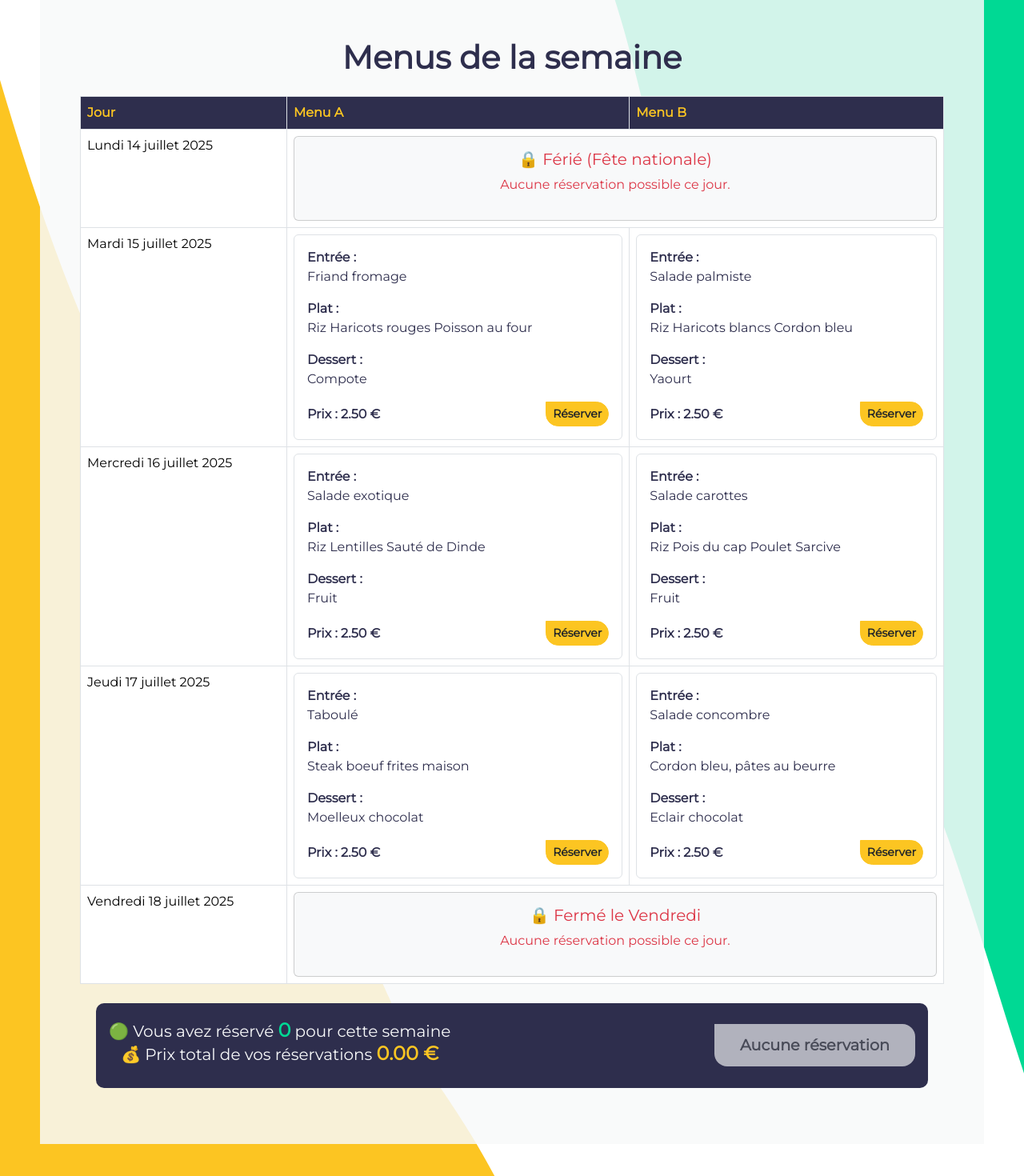
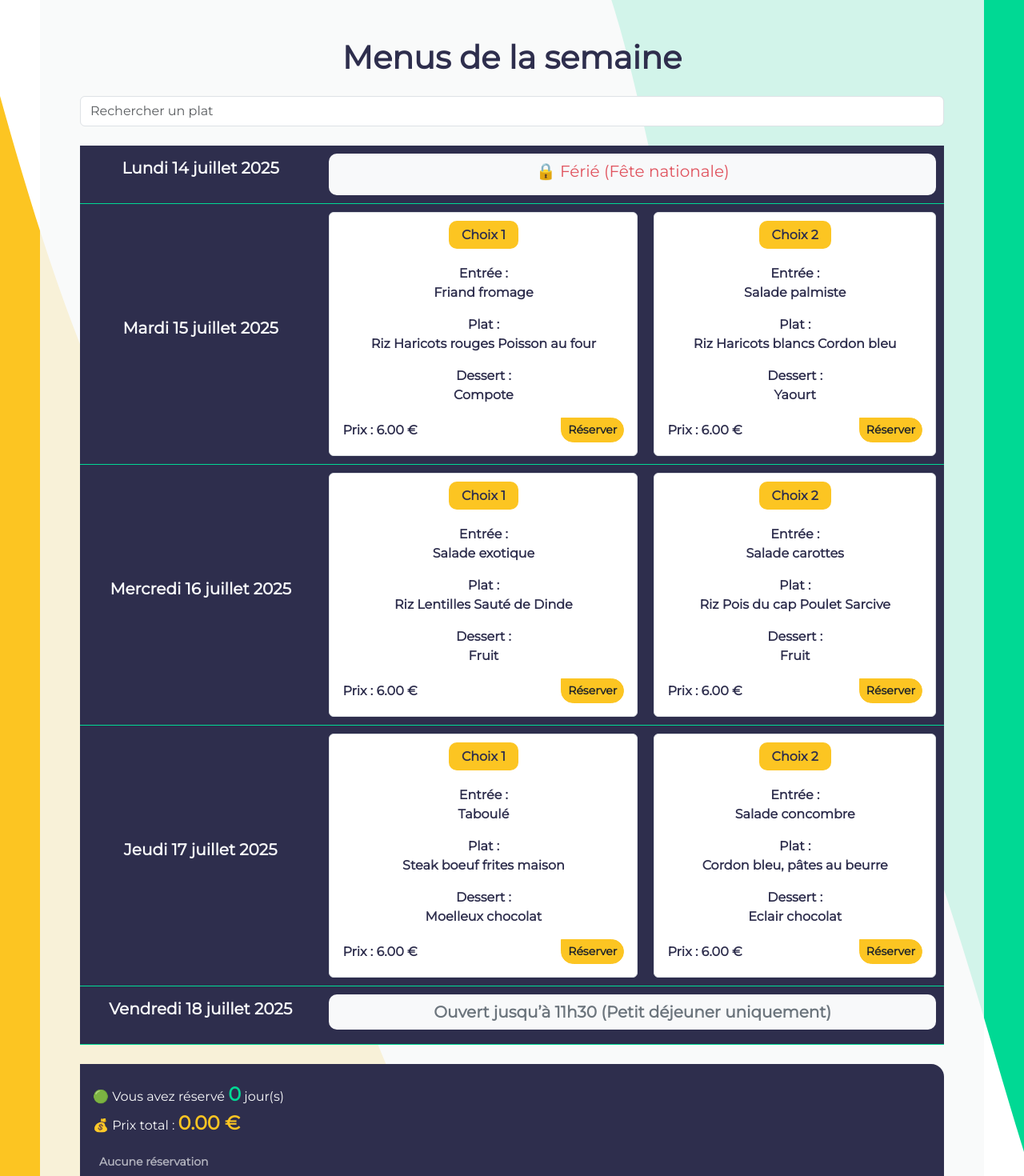
Before and after one commit to MSM974/C3PO-MS, a React (Create React App) app in the folder c3po-app-frontend/: page /liste-de-menus in a window 1280 px wide. Shown: the part 220-1690 px from the top of the page at 80% size. Built offline with nearby package versions, Linux system fonts and the light colour scheme; sample sign-in values are in the browser's storage; a small style sheet from the web is missing.

Commit message:
fix us21 us22 and creation a filter

```diff
--- a/c3po-app-frontend/src/assets/css/base/_global.css
+++ b/c3po-app-frontend/src/assets/css/base/_global.css
@@ -24,3 +24,9 @@ h1, h2, h3, h4 {
 .text-navy {
   color: var(--primary);
 }
+
+/* background */
+
+.bg-warning {
+  background-color: var(--primary);
+}
--- a/c3po-app-frontend/src/assets/css/components/_card.css
+++ b/c3po-app-frontend/src/assets/css/components/_card.css
@@ -5,6 +5,13 @@
   overflow-x: auto;
   background-color: #f8f9fad8;
   margin: 50px;
+}
+.search-input {
+  max-width: 250px;
+  padding: 0.4rem 0.8rem;
+  font-size: 1rem;
+  border-radius: 8px;
+  border: 1px solid #ccc;
 }
 
 .menu-title {
@@ -23,112 +30,75 @@
   border-radius: 0 1rem 1rem;
 }
 
-.table-c3po {
+
+.c3po-table td {
   background-color: var(--primary);
-  color: #fff;
-}
-.table-c3po th {
-  background-color: var(--primary);
-  color: #fcc522;
-  border-radius: 10;
-}
-.table-c3po td {
-  background-color: #2e2e4d;
+  color: var(--success);
+  align-content: center;
+  font-weight: 700;
+  padding: 10px;
+  margin: 20px;
+
 }
 
-.menu-grid-corner {
-  writing-mode: vertical-rl;
-  text-orientation: mixed;
-  background: var(--primary);
+
+.table-date {
+  background-color: var(--success);
+  color: var(--primary);
+  text-align: center;
+  font-weight: 700;
+  padding: 10px;
+  margin: 20px;
+  border:none;
+  border-radius: 10px;
+
 }
 
-.menu-grid-day {
+
+
+.table-exceptional {
+  color: var(--danger);
+  background-color: var(--light);
+  text-align: center;
   padding: 10px;
-  background-color: var(--success);
-  color: var(--primary);
+  font-weight: 700;
   border-radius: 10px;
-  border: var(--success) solid 1px;
-  margin: 10px;
 }
 
-.menu-grid-row {
-  display: grid;
-  grid-template-columns: 80px repeat(5, 1fr);
+.card-exceptional {
+  color: var(--danger);
+  background-color: var(--primary);
+  text-align: center;
+  padding: 20px;
+  font-weight: 700;
 }
 
-.menu-grid-label {
-  writing-mode: vertical-lr;
-  text-orientation: upright;
+
+.card-mobile {
+
+  background-color: var(--primary);
+  padding: 20px;
+  border-radius: 10px;
+  border-radius: 0 1rem 1rem;
+
+}
+
+
+.date-mobile {
+  color: var(--primary);
   background-color: var(--success);
+  font-weight: 700;
+  padding: 10px;
+  border-radius: 10px;
   text-align: center;
-  display: flex;
-  justify-content: center;
-  align-items: center;
+}
+
+.badge-choice {
+  background-color: var(--warning);
+  color: var(--primary);
+  padding: 0.5rem 1rem;
+  border-radius: 10px;
   font-weight: bold;
-  margin: 10px;
-  color: var(--primary);
-  border-radius: 10px;
 
 
 }
-
-.menu-grid-cell {
-  padding: 0.5rem;
-  border: var(--light);
-}
-
-.closed {
-  color: var(--danger);
-  text-align: center;
-  font-weight: bold;
-  padding-top: 2rem;
-}
-
-.no-menu {
-  font-style: italic;
-  color: gray;
-  text-align: center;
-}
-
-.menu-summary {
-  text-align: center;
-  padding: 20px;
-  border-radius: 10px;
-  background-color: var(--primary);
-  color: var(--light);
-  margin: 20px;
-}
-
-.menu-summary h4 {
-  margin-bottom: 1rem;
-  color: var(--success);
-}
-.menu-summary h3 {
-  margin-bottom: 1rem;
-  color: var(--warning);
-}
-
-.menu-summary button {
-
-  background-color: var(--success);
-  color: var(--primary);
-  padding: 0.75rem 2rem;
-  font-size: 1.2rem;
-  border: none;
-
-
-}
-
-/* TABLEAU visible uniquement à partir de md */
-@media (max-width: 767px) {
-  .menu-table {
-    display: none;
-  }
-}
-
-/* VERSION MOBILE (cartes) masquée dès tablette */
-@media (min-width: 768px) {
-  .menu-cards {
-    display: none;
-  }
-}
--- a/c3po-app-frontend/src/components/MenuCard.jsx
+++ b/c3po-app-frontend/src/components/MenuCard.jsx
@@ -2,7 +2,7 @@ import React from 'react';
 import { EXCEPTIONAL_DAYS } from '../data/data.js';
 
 /**
- * Component to display one lunch menu with a reservation button.
+ * Component to display one lunch menu with a reservation btn.
  * Shows alerts for exceptional days (closed or partial).
  *
  * @param {Object} props
@@ -31,19 +31,10 @@ const MenuCard = ({
 
   return (
     <div className="border rounded p-3 bg-white text-navy">
-      {/* Show exceptional day notice */}
-      {exceptionalDay && (
-        <div
-          className={`alert ${
-            exceptionalDay.status === 'CLOSED' ? 'alert-danger' : 'alert-warning'
-          } py-1 px-2 text-center mb-2`}
-          style={{ fontSize: '0.9em' }}
-        >
-          {exceptionalDay.message}
-        </div>
-      )}
 
-      <p className="card-text">
+      <span className="badge-choice align-items-center">{choice}
+      </span>
+      <p className="card-text pt-4">
         <strong className="fs-6">Entrée :</strong><br />{entree}
       </p>
       <p className="card-text">
--- a/c3po-app-frontend/src/components/MenuList.jsx
+++ b/c3po-app-frontend/src/components/MenuList.jsx
@@ -1,14 +1,19 @@
 import React, { useState } from 'react';
 import { useLocation } from 'react-router-dom';
 import MenuCard from './MenuCard';
+import MenuSearch from './MenuSearch';
 import { menus, EXCEPTIONAL_DAYS } from '../data/data.js';
 import { getPriceForRole } from '../logic/users.js';
+import { getLunchMenusForDate } from '../logic/menus.js';
+
 
 const MenuList = () => {
   const location = useLocation();
   const subRole = location.state?.subRole || localStorage.getItem('subRole') || 'Apprenant';
 
   const [reservations, setReservations] = useState({});
+  const [searchTerm, setSearchTerm] = useState('');
+
   const pricePerMeal = getPriceForRole(subRole, 'DEJEUNER');
 
   const handleReservation = (dayKey, menuchoice) => {
@@ -24,7 +29,16 @@ const MenuList = () => {
   const totalPrice = totalReserved * pricePerMeal;
 
   const handleSubmit = () => {
-    alert(`✅ Réservations confirmées pour ${totalReserved} jour(s).\n💰 Total : ${totalPrice.toFixed(2)} €`);
+    const confirmation = window.confirm(
+      `📝 Vous avez réservé ${totalReserved} jour(s).\n💰 Total : ${totalPrice.toFixed(2)} €\n\nSouhaitez-vous confirmer ces réservations ?`
+    );
+
+    if (confirmation) {
+      alert(`✅ Réservations confirmées !\nBon appétit ! 🍽️`);
+
+    } else {
+      alert(`❌ Réservations annulées. Vous pouvez les modifier avant de valider.`);
+    }
   };
 
   const jours = menus.map(day => ({
@@ -34,124 +48,184 @@ const MenuList = () => {
     }).replace(/^./, str => str.toUpperCase())
   }));
 
+  const hasMenuError = !Array.isArray(menus) || menus.length === 0;
+
+
+  // Filtrer les jours en fonction de la recherche
+  const filteredJours = jours.filter(jour => {
+    const lunchMenus = getLunchMenusForDate(menus, jour.date).filter(menu =>
+      menu.entree.toLowerCase().includes(searchTerm) ||
+      menu.plat.toLowerCase().includes(searchTerm) ||
+      menu.dessert.toLowerCase().includes(searchTerm)
+    );
+
+    // Si la recherche est vide → on garde tous les jours y compris les fermetures
+    if (searchTerm.trim() === '') {
+      return lunchMenus.length > 0 || EXCEPTIONAL_DAYS[jour.date];
+    }
+
+    // Si une recherche est active → garder uniquement les jours avec menus correspondants
+    return lunchMenus.length > 0;
+  });
+
   return (
     <div className="menu-wrapper">
       <h1 className="menu-title">Menus de la semaine</h1>
 
-      {/* TABLEAU POUR TABLETTE & DESKTOP */}
-      <div className="d-none d-md-block">
-        <table className="table table-bordered " style={{ backgroundColor: 'var(--primary)' }}>
-          <thead className="table-navy table-c3po">
-            <tr>
-              <th>Jour</th>
-              <th>Menu A</th>
-              <th>Menu B</th>
-            </tr>
-          </thead>
+      {hasMenuError ? (
+        <div className="alert alert-danger text-center my-4">
+          ❌ Erreur lors du chargement des menus, veuillez réessayer.
+        </div>
+      ) : (
+        <></> )}
+      {/* Barre de recherche */}
+      <MenuSearch searchTerm={searchTerm} onSearch={setSearchTerm} />
+
+      {filteredJours.length === 0 ? (
+        <div className="alert alert-danger text-center my-4">
+          ❌ Aucun menu ne correspond à votre recherche.
+        </div>
+      ) : (
+        <>
+          {/* TABLEAU DESKTOP */}
+          <div className="d-none d-md-block resize-box">
+            <table className="table c3po-table">
               <tbody>
-            {jours.map(jour => (
-              <tr key={jour.date}>
-                <td>{jour.formattedDate}</td>
-                {EXCEPTIONAL_DAYS[jour.date]?.status === 'CLOSED' ? (
+                {filteredJours.map(jour => {
+                  const exceptional = EXCEPTIONAL_DAYS[jour.date];
+
+                  const lunchMenus = getLunchMenusForDate(menus, jour.date).filter(menu =>
+                    menu.entree.toLowerCase().includes(searchTerm) ||
+                    menu.plat.toLowerCase().includes(searchTerm) ||
+                    menu.dessert.toLowerCase().includes(searchTerm)
+                  );
+
+                  if (lunchMenus.length === 0 && !exceptional) return null; // 👈 masque la carte
+                  return (
+                    <tr className='table-date' key={jour.date}>
+                      <td><p className='text-light fs-5'>{jour.formattedDate}</p></td>
+
+                      {exceptional?.status === 'CLOSED' ? (
                         <td colSpan={2} className="text-center">
-                    <div className="card bg-light text-danger p-3">
-                      <h5 className="mb-2">🔒 {EXCEPTIONAL_DAYS[jour.date].message}</h5>
-                      <p>Aucune réservation possible ce jour.</p>
+                          <div className="table-exceptional">
+                            <h5 className="mb-2">🔒 {exceptional.message}</h5>
                           </div>
+                        </td>
+                      ) : lunchMenus.length === 0 ? (
+                        <td colSpan={2}> <h5 className="table-exceptional text-secondary">
+                          {exceptional?.status === 'PARTIAL'
+                            ? exceptional.message
+                            : 'Aucun déjeuner disponible'}</h5>
                         </td>
                       ) : (
                         <>
                           <td>
                             <MenuCard
                               dayKey={jour.date}
-                        choice={'Menu A'}
-                        {...jour.menus.find(m => m.choice === 'Menu A')}
+                              choice={'Choix 1'}
+                              {...lunchMenus.find(m => m.choice === 'Choix 1')}
                               price={pricePerMeal.toFixed(2)}
-                        isSelected={isSelected(jour.date, 'Menu A')}
-                        isDisabled={reservations[jour.date] && reservations[jour.date] !== 'Menu A'}
+                              isSelected={isSelected(jour.date, 'Choix 1')}
+                              isDisabled={reservations[jour.date] && reservations[jour.date] !== 'Choix 1'}
                               onReservation={handleReservation}
                             />
                           </td>
                           <td>
                             <MenuCard
                               dayKey={jour.date}
-                        choice={'Menu B'}
-                        {...jour.menus.find(m => m.choice === 'Menu B')}
+                              choice={'Choix 2'}
+                              {...lunchMenus.find(m => m.choice === 'Choix 2')}
                               price={pricePerMeal.toFixed(2)}
-                        isSelected={isSelected(jour.date, 'Menu B')}
-                        isDisabled={reservations[jour.date] && reservations[jour.date] !== 'Menu B'}
+                              isSelected={isSelected(jour.date, 'Choix 2')}
+                              isDisabled={reservations[jour.date] && reservations[jour.date] !== 'Choix 2'}
                               onReservation={handleReservation}
                             />
                           </td>
                         </>
                       )}
                     </tr>
-            ))}
+                  );
+                })}
               </tbody>
             </table>
           </div>
 
-      {/* VERSION MOBILE EN CARTES */}
+          {/* VERSION MOBILE */}
           <div className="d-md-none">
-        {jours.map(jour => (
-          <div key={jour.date} className="mb-4">
-            <h5>{jour.formattedDate}</h5>
+          {filteredJours.map(jour => {
+            const exceptional = EXCEPTIONAL_DAYS[jour.date];
 
-            {EXCEPTIONAL_DAYS[jour.date]?.status === 'CLOSED' ? (
-              <div className="card bg-white text-danger p-3">
-                <h5 className="mb-2">🔒 {EXCEPTIONAL_DAYS[jour.date].message}</h5>
-                <p>Aucune réservation possible ce jour.</p>
+            const lunchMenus = getLunchMenusForDate(menus, jour.date).filter(menu =>
+              menu.entree.toLowerCase().includes(searchTerm) ||
+              menu.plat.toLowerCase().includes(searchTerm) ||
+              menu.dessert.toLowerCase().includes(searchTerm)
+            );
+
+            if (lunchMenus.length === 0 && !exceptional) return null; // 👈 masque la carte
+
+              return (
+                <div key={jour.date} className="mb-4 card-mobile">
+                  <h5 className='date-mobile'>{jour.formattedDate}</h5>
+
+                  {exceptional?.status === 'CLOSED' ? (
+                    <div className="card-exceptional">
+                      <h5 className="m-0"> {exceptional.message}</h5>
+                    </div>
+                  ) : lunchMenus.length === 0 ? (
+                    <div className="card-exceptional text-secondary">
+                      <p className="m-0">
+                        {exceptional?.status === 'PARTIAL'
+                          ? exceptional.message
+                          : 'Aucun déjeuner disponible'}
+                      </p>
                     </div>
                   ) : (
                     <>
-                <div className="mb-3">
-                  <div className="fw-bold">Menu A</div>
+                      <div className='mt-3'>
                         <MenuCard
                           dayKey={jour.date}
-                    choice={'Menu A'}
-                    {...jour.menus.find(m => m.choice === 'Menu A')}
+                          choice={'Choix 1'}
+                          {...lunchMenus.find(m => m.choice === 'Choix 1')}
                           price={pricePerMeal.toFixed(2)}
-                    isSelected={isSelected(jour.date, 'Menu A')}
-                    isDisabled={reservations[jour.date] && reservations[jour.date] !== 'Menu A'}
+                          isSelected={isSelected(jour.date, 'Choix 1')}
+                          isDisabled={reservations[jour.date] && reservations[jour.date] !== 'Choix 1'}
                           onReservation={handleReservation}
                         />
                       </div>
 
-                <div>
-                  <div className="fw-bold">Menu B</div>
+                      <div className='mt-3'>
                         <MenuCard
                           dayKey={jour.date}
-                    choice={'Menu B'}
-                    {...jour.menus.find(m => m.choice === 'Menu B')}
+                          choice={'Choix 2'}
+                          {...lunchMenus.find(m => m.choice === 'Choix 2')}
                           price={pricePerMeal.toFixed(2)}
-                    isSelected={isSelected(jour.date, 'Menu B')}
-                    isDisabled={reservations[jour.date] && reservations[jour.date] !== 'Menu B'}
+                          isSelected={isSelected(jour.date, 'Choix 2')}
+                          isDisabled={reservations[jour.date] && reservations[jour.date] !== 'Choix 2'}
                           onReservation={handleReservation}
                         />
                       </div>
                     </>
                   )}
                 </div>
-        ))}
+              );
+            })}
           </div>
+        </>
+      )}
 
-
-      <div className="menu-summary d-flex justify-content-between align-items-center mt-4 px-3">
-        <h5>🟢 Vous avez réservé <span className='text-green fs-4 fw-bold'>{totalReserved}</span> pour cette semaine<br/>
-        💰 Prix total de vos réservations <span className='text-yellow fs-4 fw-bold'>{totalPrice.toFixed(2)} €</span></h5>
+      {/* Résumé des réservations */}
+      <div className="card-mobile text-light mt-4 px-3">
+        <p>
+          🟢 Vous avez réservé <span className='text-green fs-4 fw-bold'>{totalReserved}</span> jour(s)<br />
+          💰 Prix total : <span className='text-yellow fs-4 fw-bold'>{totalPrice.toFixed(2)} €</span>
+        </p>
 
         {totalReserved > 0 ? (
-          <button
-            className="btn btn-sm fw-bold btn-yellow"
-            onClick={handleSubmit}
-          >
+          <button className="btn btn-sm fw-bold btn-yellow" onClick={handleSubmit}>
             Valider mes réservations
           </button>
         ) : (
-          <button
-            className="btn btn-light border-0 text-muted btn-sm"
-            disabled
-          >
+          <button className="btn btn-navy border-0 btn-sm" disabled>
             Aucune réservation
           </button>
         )}
--- /dev/null
+++ b/c3po-app-frontend/src/components/MenuSearch.jsx
@@ -0,0 +1,23 @@
+// MenuSearch.js
+import React from 'react';
+/**
+ * Composant de recherche pour filtrer les plats du menu.
+ *
+ * @param {Object} props
+ * @param {string} props.searchTerm - Search term actual.
+ * @param {Function} props.onSearch - Function to call when search term changes
+ */
+
+const MenuSearch = ({ searchTerm, onSearch }) => {
+  return (
+    <input
+      type="text"
+      placeholder="Rechercher un plat"
+      value={searchTerm}
+      onChange={(e) => onSearch(e.target.value)}
+      className="form-control mb-4"
+    />
+  );
+};
+
+export default MenuSearch;
--- a/c3po-app-frontend/src/data/data.js
+++ b/c3po-app-frontend/src/data/data.js
@@ -9,7 +9,7 @@ export const menus = [
         name: "Poulet rôti",
         description: "Avec pommes de terre",
         type: "Déjeuner",
-        choice: "Menu A",
+        choice: "Choix 1",
         center: "Centre A",
         reserved: 5,
         consumed: 3,
@@ -22,7 +22,7 @@ export const menus = [
         name: "Gratin dauphinois",
         description: "Sans viande",
         type: "Déjeuner",
-        choice: "Menu B",
+        choice: "Choix 2",
         center: "Centre A",
         reserved: 2,
         consumed: 1,
@@ -40,7 +40,7 @@ export const menus = [
         name: "Poisson au four",
         description: "Avec riz haricots rouges",
         type: "Déjeuner",
-        choice: "Menu A",
+        choice: "Choix 1",
         center: "Centre A",
         reserved: 4,
         consumed: 3,
@@ -53,7 +53,7 @@ export const menus = [
         name: "Cordon bleu",
         description: "Avec haricots blancs",
         type: "Déjeuner",
-        choice: "Menu B",
+        choice: "Choix 2",
         center: "Centre A",
         reserved: 5,
         consumed: 2,
@@ -71,7 +71,7 @@ export const menus = [
         name: "Sauté de Dinde",
         description: "Avec lentilles",
         type: "Déjeuner",
-        choice: "Menu A",
+        choice: "Choix 1",
         center: "Centre A",
         reserved: 3,
         consumed: 2,
@@ -84,7 +84,7 @@ export const menus = [
         name: "Cuisse poulet sarcive",
         description: "Avec pois du cap",
         type: "Déjeuner",
-        choice: "Menu B",
+        choice: "Choix 2",
         center: "Centre A",
         reserved: 1,
         consumed: 0,
@@ -102,7 +102,7 @@ export const menus = [
         name: "Steak frites",
         description: "Maison",
         type: "Déjeuner",
-        choice: "Menu A",
+        choice: "Choix 1",
         center: "Centre A",
         reserved: 6,
         consumed: 5,
@@ -115,7 +115,7 @@ export const menus = [
         name: "Cordon bleu",
         description: "Avec pâtes au beurre",
         type: "Déjeuner",
-        choice: "Menu B",
+        choice: "Choix 2",
         center: "Centre A",
         reserved: 2,
         consumed: 1,
@@ -125,10 +125,39 @@ export const menus = [
       },
     ],
   },
+
   {
-    date: "2025-07-18", // Vendredi (pas de menu)
-    menus: [],
+    date: "2025-07-18", // Vendredi
+    menus: [
+      {
+        id: "menu-009",
+        name: "Classique",
+        description: "Café ou thé, croissant, jus d’orange",
+        type: "Petit Déjeuner",
+        choice: "Choix 1",
+        center: "Centre A",
+        reserved: 10,
+        consumed: 8,
+        entree: "Boissons au choix",
+        plat: "Viennoiseries",
+        dessert: "Fruits"
+      },
+      {
+        id: "menu-010",
+        name: "Formule santé",
+        description: "0 matières grasses",
+        type: "Petit Déjeuner",
+        choice: "Choix 2",
+        center: "Centre A",
+        reserved: 4,
+        consumed: 3,
+        entree: "Boissons au choix",
+        plat: "Pain complet & confiture",
+        dessert: "Fromage blanc"
+      }
+    ]
   },
+
 ];
 
 // ** RESERVATIONS
@@ -153,7 +182,7 @@ export const reservations = [
 export const users = [
   {
     id: "user-001",
-    name: "Mathilde Simatave",
+    name: "Mathilde",
     email: "m.s@example.com",
     roleId: "role-001",
   },
@@ -175,7 +204,7 @@ export const roles = [
   {
     id: "role-002",
     name: "Utilisateur",
-    permissions: ["reserve_menu"],
+    permissions: ["view_menu_list","reserve_menu"],
   },
 
   {
@@ -196,26 +225,36 @@ export const EXCEPTIONAL_DAYS = {
   "2025-06-09": { status: "CLOSED", message: "Férié (Lundi de Pentecôte)" },
   "2025-07-14": { status: "CLOSED", message: "Férié (Fête nationale)" },
   "2025-12-25": { status: "CLOSED", message: "Férié (Noël)" },
-  "2025-12-31": { status: "PARTIAL", message: "Ouvert jusqu’à 11h30 (Petit déjeuner uniquement)" },
+  "2025-07-11": { status: "PARTIAL", message: "Ouvert jusqu’à 11h30 (Petit déjeuner uniquement)" },
 };
 
-// --- Ajout automatique des jours fermés : vendredi (5), samedi (6), dimanche (0) ---
+// --- Ajout automatique des jours fermés : samedi (6), dimanche (0) ---
 menus.forEach((menuDay) => {
   const date = new Date(menuDay.date);
   const day = date.getDay(); // 0 = dimanche, 5 = vendredi, 6 = samedi
 
-  if ((day === 5 || day === 6 || day === 0) && !EXCEPTIONAL_DAYS[menuDay.date]) {
-    EXCEPTIONAL_DAYS[menuDay.date] = {
-      status: 'CLOSED',
-      message: getClosureMessage(day),
-    };
+  // S'il n'y a PAS déjà une exception définie
+  if (!EXCEPTIONAL_DAYS[menuDay.date]) {
+    if (day === 5) {
+      // Tous les vendredis sont PARTIAL
+      EXCEPTIONAL_DAYS[menuDay.date] = {
+        status: 'PARTIAL',
+        message: 'Ouvert jusqu’à 11h30 (Petit déjeuner uniquement)',
+      };
+    } else if (day === 6 || day === 0) {
+      // Samedi et dimanche sont CLOSED
+      EXCEPTIONAL_DAYS[menuDay.date] = {
+        status: 'CLOSED',
+        message: getClosureMessage(day),
+      };
+    }
   }
 });
+
 
 // 🔧 Petite fonction utilitaire pour message personnalisé par jour
 function getClosureMessage(day) {
   switch (day) {
-    case 5: return "Fermé le Vendredi";
     case 6: return "Fermé le Samedi";
     case 0: return "Fermé le Dimanche";
     default: return "Fermeture exceptionnelle";
@@ -227,26 +266,27 @@ export const PRICES = {
   FORMATEUR: {
     PETIT_DEJEUNER: 2.5,
     ENTREE: 1.5,
-    DEJEUNER: 4,
-    DINER: 5 },
-
+    DEJEUNER: 7,
+    DINER: 5,
+  },
   APPRENANT: {
     PETIT_DEJEUNER: 2,
     ENTREE: 1,
-    DEJEUNER: 2.5,
-    DINER: 4 },
-
+    DEJEUNER: 6,
+    DINER: 4,
+  },
   ADMINISTRATIF: {
     PETIT_DEJEUNER: 3,
     ENTREE: 2,
-    DEJEUNER: 6,
-    DINER: 6 },
-
+    DEJEUNER: 8,
+    DINER: 6,
+  },
   TECHNIQUE: {
     PETIT_DEJEUNER: 2.8,
     ENTREE: 1.8,
-    DEJEUNER: 5,
-    DINER: 5.5 },
+    DEJEUNER: 7.5,
+    DINER: 5.5,
+  },
 };
 
 export const CENTERS = {
@@ -261,8 +301,8 @@ export const MEAL_TYPES = {
 };
 
 export const MENU_CHOICES = {
-  CHOIX_1: "Menu A",
-  CHOIX_2: "Menu B",
+  CHOIX_1: "Choix 1",
+  CHOIX_2: "Choix 2",
   NONE: null,
 };
 
--- a/c3po-app-frontend/src/logic/menus.js
+++ b/c3po-app-frontend/src/logic/menus.js
@@ -6,7 +6,9 @@
  * @returns {Array} - lunch for the day
  */
 export function getLunchMenusForDate(menus, date) {
-  return menus.filter(menu => menu.date === date && menu.type === "Déjeuner");
+  const menuDuJour = menus.find(day => day.date === date);
+  if (!menuDuJour) return [];
+  return menuDuJour.menus.filter(menu => menu.type === "Déjeuner");
 }
 
 /**
```
Also changed, not shown: c3po-app-frontend/src/logic/formatFrenchDate.js (added, +10 -0 lines), c3po-app-frontend/src/logic/reservations.js (+8 -0 lines). Lines whose indentation alone changed are shown as unchanged.
